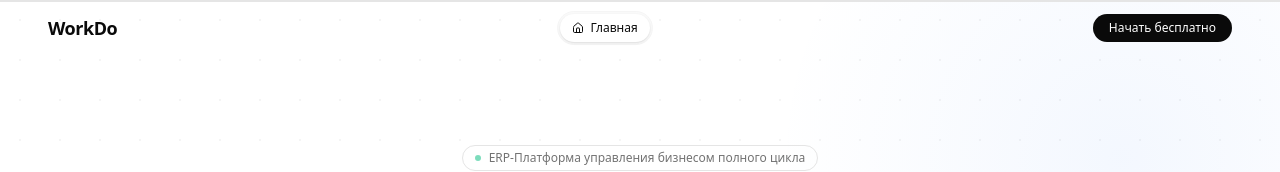
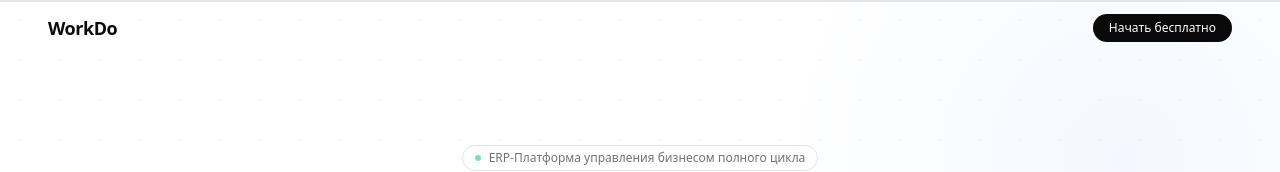
Before and after one commit to glcskl/TESTlending, a Next.js app: page / in a window 1280 px wide. Shown: the top 172 px of the page. Built offline with nearby package versions, Linux system fonts and the light colour scheme.

Commit message:
chore: remove Главная nav pill from header

```diff
--- a/src/app/page.tsx
+++ b/src/app/page.tsx
@@ -3,7 +3,7 @@
 import { useRef, useState, useEffect } from "react";
 import Link from "next/link";
 import { motion, useScroll, useTransform, useSpring, useInView, type MotionValue } from "framer-motion";
-import { ArrowRight, CircleCheckBig, Sparkles, Shield, Home as HomeIcon, Users, BarChart3, MapPin, TrendingUp, Database, Layers, Lock, Clock, Smartphone, Target, Zap, Globe } from "lucide-react";
+import { ArrowRight, CircleCheckBig, Sparkles, Shield, Users, BarChart3, MapPin, TrendingUp, Database, Layers, Lock, Clock, Smartphone, Target, Zap, Globe } from "lucide-react";
 
 function MagneticLink({ href, children, className = "" }: { href: string; children: React.ReactNode; className?: string }) {
   const ref = useRef<HTMLAnchorElement>(null);
@@ -197,11 +197,6 @@ export default function Home() {
         className={`fixed top-0 left-0 right-0 z-50 transition-all duration-500 ${scrolled ? "bg-white/70 backdrop-blur-lg border-b border-neutral-100" : "bg-transparent"}`}>
         <div className="max-w-[1400px] mx-auto px-6 md:px-12 h-14 flex items-center justify-between">
           <Link href="/" className="text-lg font-bold tracking-tight text-neutral-950 hover:opacity-70 transition-opacity">WorkDo</Link>
-          <div className="hidden md:flex items-center gap-1 p-0.5 bg-neutral-100/50 backdrop-blur-xl rounded-full border border-neutral-100">
-            <Link href="/" className="flex items-center gap-1.5 px-3 py-1.5 rounded-full text-xs font-medium text-neutral-950 bg-white shadow-sm">
-              <HomeIcon className="w-3 h-3" />Главная
-            </Link>
-          </div>
           <div className="flex items-center gap-4">
             <MagneticLink href="/register" className="bg-neutral-950 text-white px-4 py-1.5 rounded-full text-xs font-medium hover:bg-neutral-800 transition-colors">Начать бесплатно</MagneticLink>
           </div>
```
